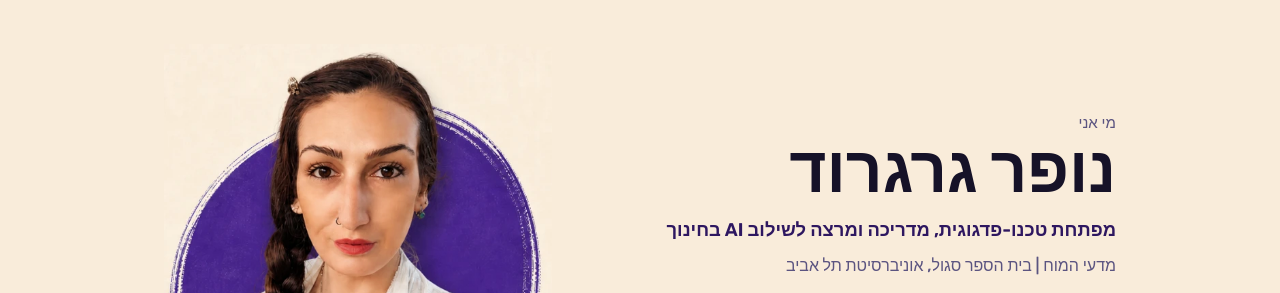
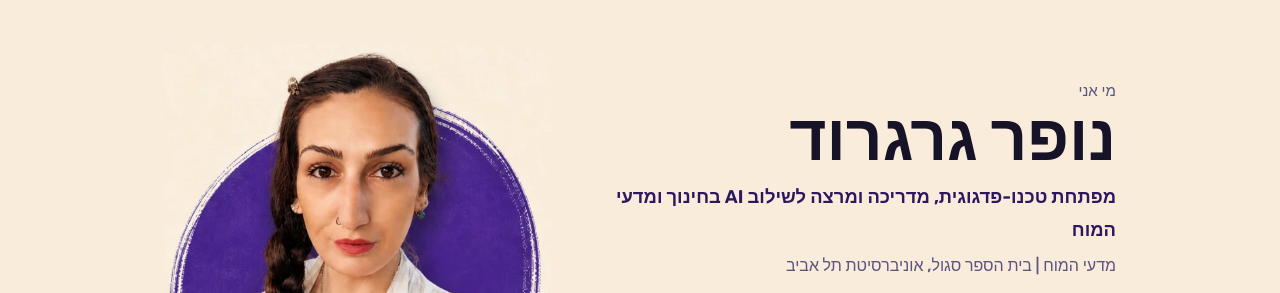
Before and after one commit to nofarg8/science-4U, a plain HTML site: page about/home.html in a window 1280 px wide. Shown: the top 293 px of the page. Drawn offline with Linux system fonts and the light colour scheme.

Commit message:
About: add neuroscience to role line
Co-Authored-By: Claude Opus 5.5 <noreply@anthropic.com>
Claude-Session: https://claude.ai/code/session_01BjfP7zRyA8853jkZFfmhZH

```diff
--- a/about/home.html
+++ b/about/home.html
@@ -5,7 +5,7 @@
 <meta name="viewport" content="width=device-width, initial-scale=1">
 <title>קצת עלי - נופר גרגרוד</title>
 <meta name="googlebot" content="noindex, indexifembedded">
-<meta name="description" content="נופר גרגרוד - מפתחת טכנו-פדגוגית, מדריכה ומרצה לשילוב AI בחינוך.">
+<meta name="description" content="נופר גרגרוד - מפתחת טכנו-פדגוגית, מדריכה ומרצה לשילוב AI בחינוך ומדעי המוח.">
 <link rel="preconnect" href="https://fonts.googleapis.com">
 <link rel="preconnect" href="https://fonts.gstatic.com" crossorigin>
 <link href="https://fonts.googleapis.com/css2?family=Heebo:wght@400;500;700&family=Rubik:wght@400;500;600;700&family=Secular+One&display=swap" rel="stylesheet">
@@ -91,7 +91,7 @@ ul.list li::before{content:"";position:absolute;inset-inline-start:0;top:.62em;w
     <div class="hero-text">
       <p class="kicker">מי אני</p>
       <h1>נופר גרגרוד</h1>
-      <p class="role">מפתחת טכנו-פדגוגית, מדריכה ומרצה לשילוב AI בחינוך</p>
+      <p class="role">מפתחת טכנו-פדגוגית, מדריכה ומרצה לשילוב AI בחינוך ומדעי המוח</p>
       <p class="edu">מדעי המוח | בית הספר סגול, אוניברסיטת תל אביב</p>
       <ul class="tags"><li>נוירו-פדגוגיה</li><li>מומחית AI בחינוך</li><li>הוראת STEM</li><li>פיתוח מקצועי</li><li>טכנו-פדגוגיה</li></ul>
       <p class="promise">אני כאן כדי ללמד אותך ליצור הוראה משמעותית ויצירתית באמצעים טכנולוגים.</p>
```
Also changed, not shown: about/index.html (+2 -2 lines).
